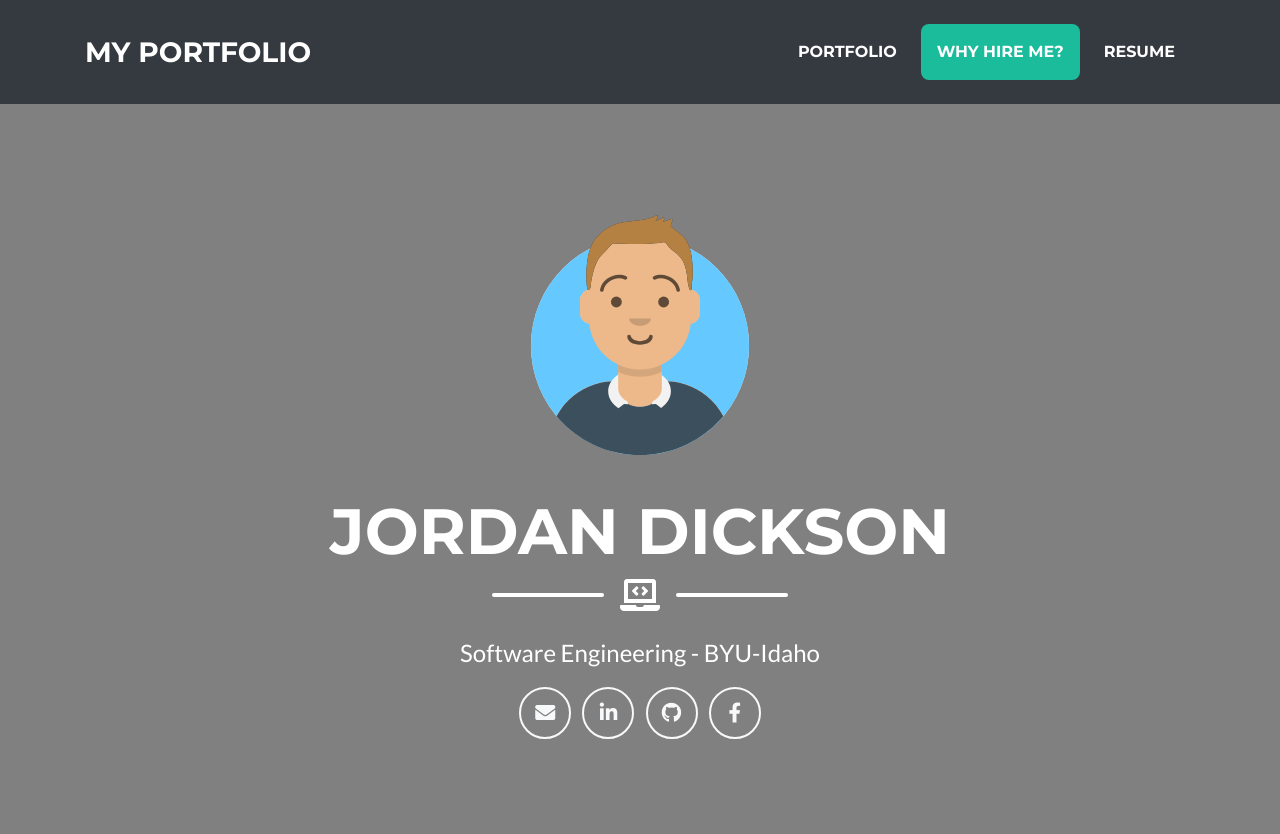
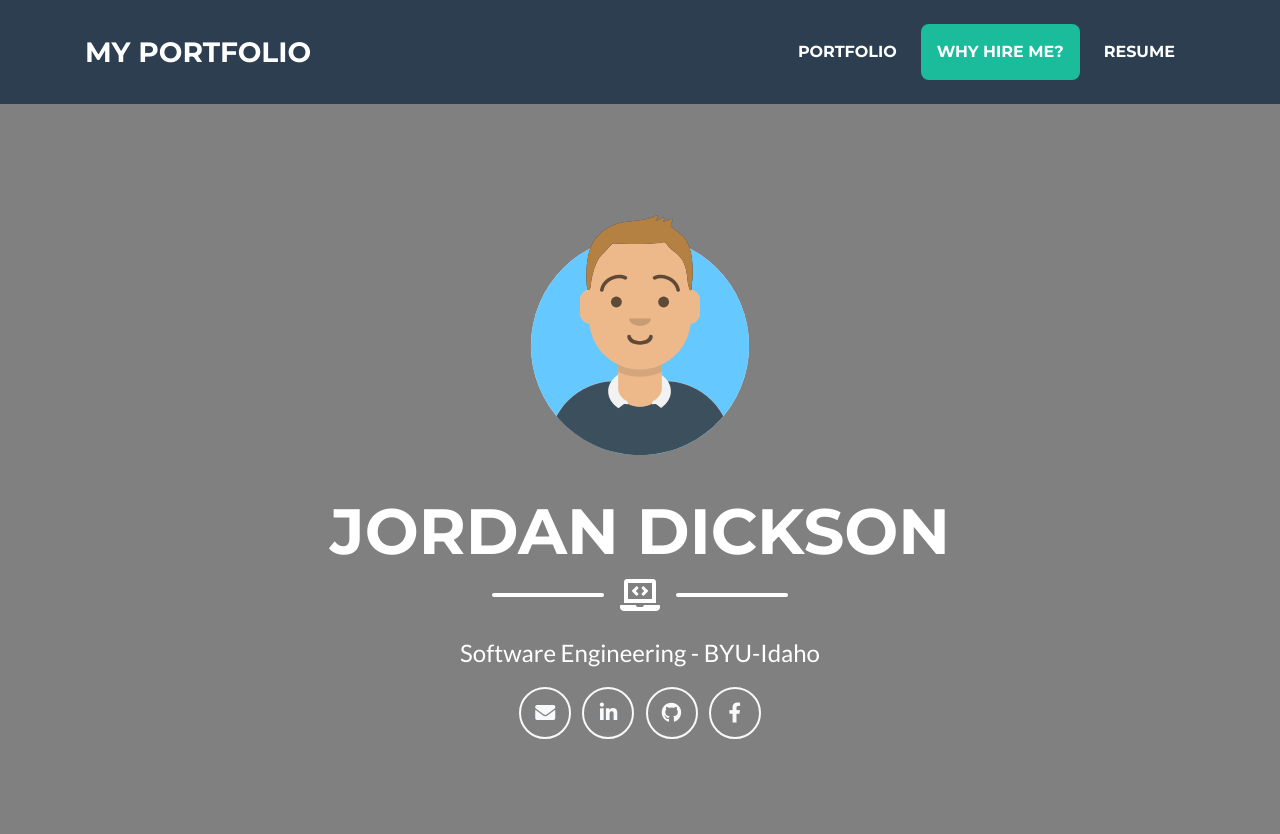
Before and after one commit to jfdickson25/other-portfolios, a PHP site: page /jordan-dickson-portfolio.php in a window 1280 px wide. Shown: the top 834 px of the page. Run offline with PHP 8.4, Linux system fonts and the light colour scheme; data that the repository does not hold is empty; some libraries are stand-ins or nearby versions.

Commit message:
Changed color back

```diff
--- a/web/jordan-dickson-portfolio.php
+++ b/web/jordan-dickson-portfolio.php
@@ -23,7 +23,7 @@
 <body id="page-top">
 
   <!-- Navigation -->
-  <nav class="navbar navbar-expand-lg bg-dark text-uppercase fixed-top" id="mainNav">
+  <nav class="navbar navbar-expand-lg bg-secondary text-uppercase fixed-top" id="mainNav">
     <div class="container">
       <a class="navbar-brand js-scroll-trigger" href="#page-top">My Portfolio</a>
       <button class="navbar-toggler navbar-toggler-right text-uppercase font-weight-bold bg-primary text-white rounded"
```
